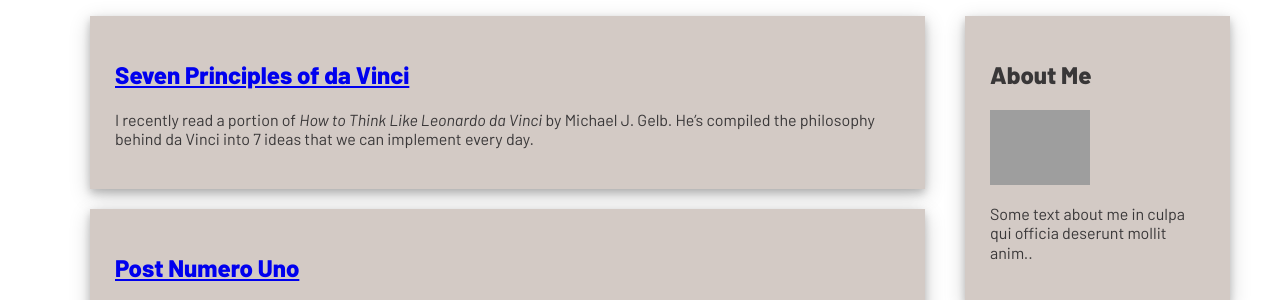
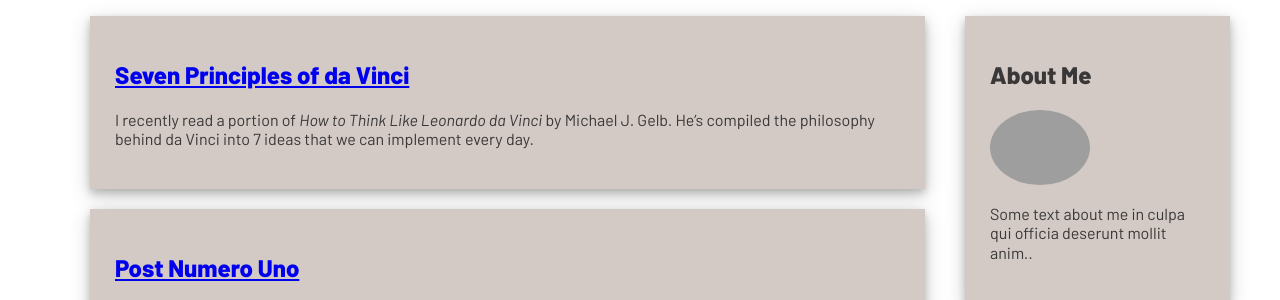
Before and after one commit to rachelhuls/rachelhuls.github.io, a Jekyll site: the page built from index.html, in a window 1280 px wide. Shown: the part 225-525 px from the top of the page. Built offline with Jekyll 4.4.1, drawn with Linux system fonts in a browser that asks for light colours; some web fonts are replaced.

Commit message:
Update main.scss

```diff
--- a/_sass/main.scss
+++ b/_sass/main.scss
@@ -97,7 +97,9 @@ body {
 .profile_pic{
   padding-top: 5%;
 }
-
+.img-circle{
+  border-radius: 50%;
+}
 
 .footer {
   color: #393738;
```
